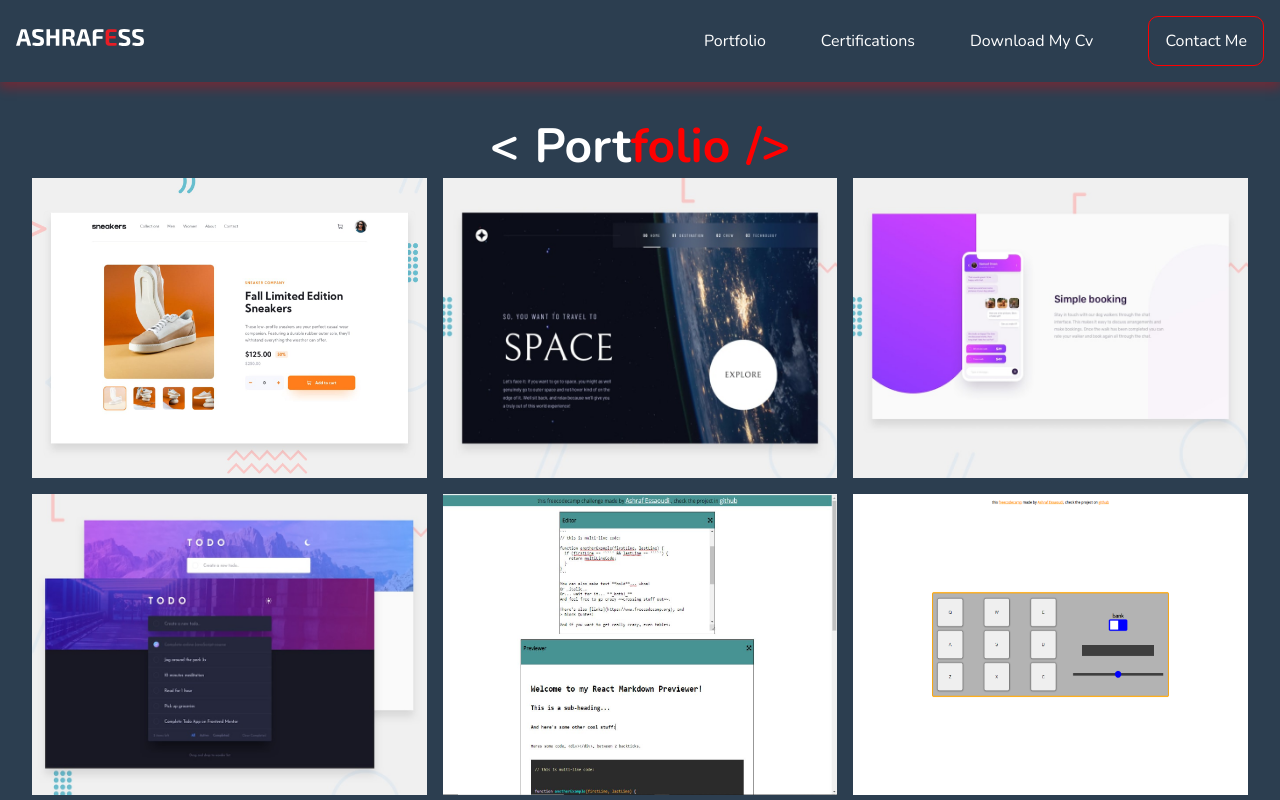
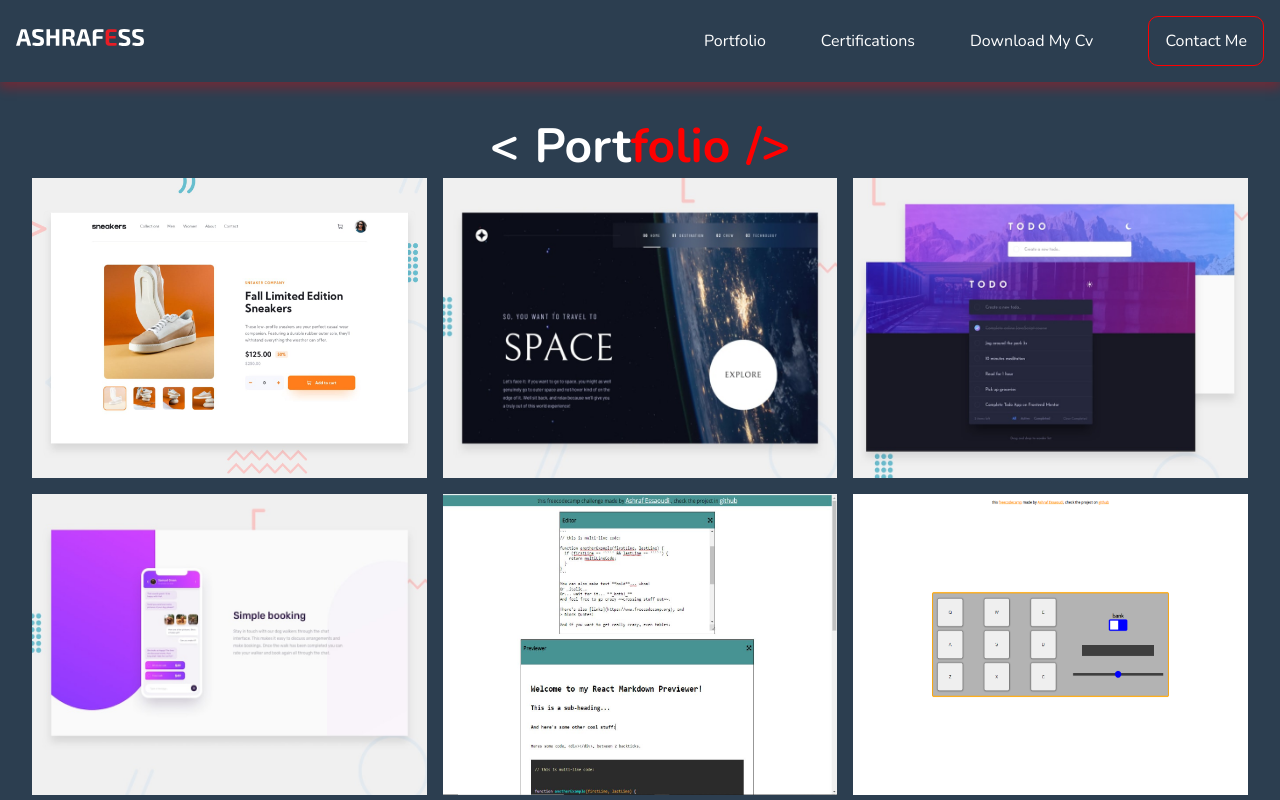
Before and after one commit to ashrafess00/My-Portfolio-React, a React (Create React App) app: page /portfolio in a window 1280 px wide. Shown: the top 800 px of the page. Built offline with nearby package versions, Linux system fonts and the light colour scheme; the HTML template or start-up script is replaced by a standard one.

Commit message:
change todoapp link

```diff
--- a/src/Objects/ProjectsTwo.js
+++ b/src/Objects/ProjectsTwo.js
@@ -24,17 +24,18 @@ export const projects = [
     link: "https://space-tourism-ash.netlify.app/",
   },
   {
+    id: "to do app",
+    image: toDoApp,
+    info: `to do app,"frontEnd mentor challenge, built with html,scss and native js`,
+    link: "https://todoappess.netlify.app/",
+  },
+  {
     id: "SimpleBooking",
     image: SimpleBooking,
     info: `a simple page created only with html and scss, (the phone illustaration built with code , it's not an image)`,
     link: "https://ashrafess00.github.io/chat-app-design/",
   },
-  {
-    id: "to do app",
-    image: toDoApp,
-    info: `to do app,"frontEnd mentor challenge, built with html,scss and native js`,
-    link: "https://ashrafess00.github.io/to-do-app/",
-  },
+
   {
     id: "markdown converter",
     image: mdConverter,
```
